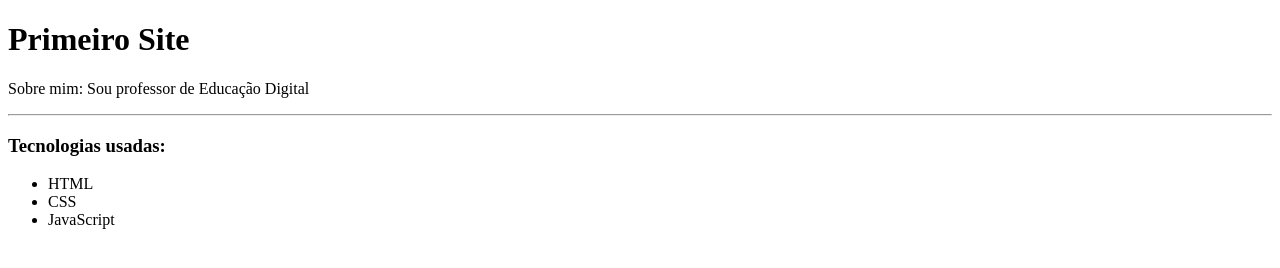
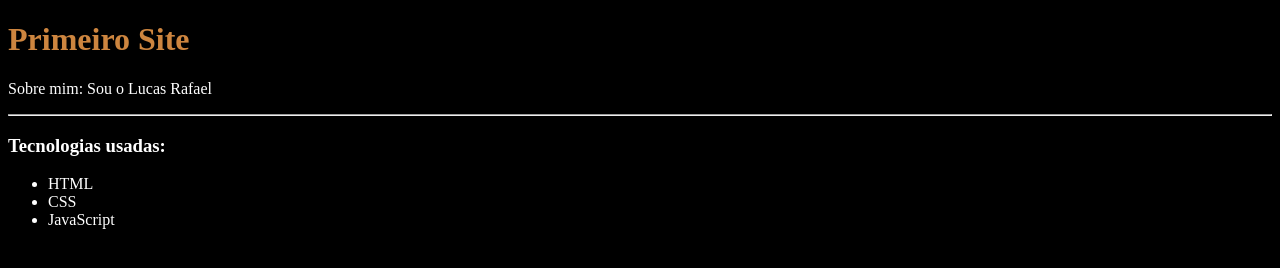
Before and after one commit to vesgoide6/Primeiro-Site-67, a plain HTML site: page index.html in a window 1280 px wide. Drawn offline with Linux system fonts and the light colour scheme.

Commit message:
conectei o style

```diff
--- a/index.html
+++ b/index.html
@@ -2,11 +2,11 @@
 <html>
   <head>
     <title>Meu Primeiro Site</title>
-    <link rel="stylesheet" href="styles.css" />
+    <link rel="stylesheet" href="style.css" />
   </head>
   <body>
       <h1>Primeiro Site</h1>
-      <p>Sobre mim: Sou professor de Educação Digital</p>
+      <p>Sobre mim: Sou o Lucas Rafael</p>
       <hr>
       <h3>Tecnologias usadas:</h3>
 
```
